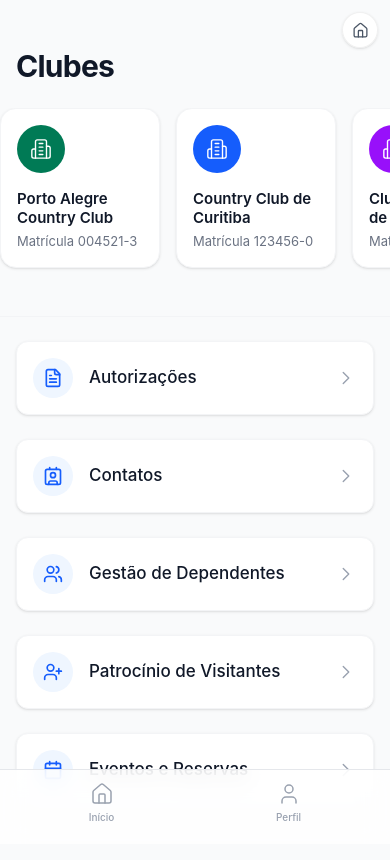
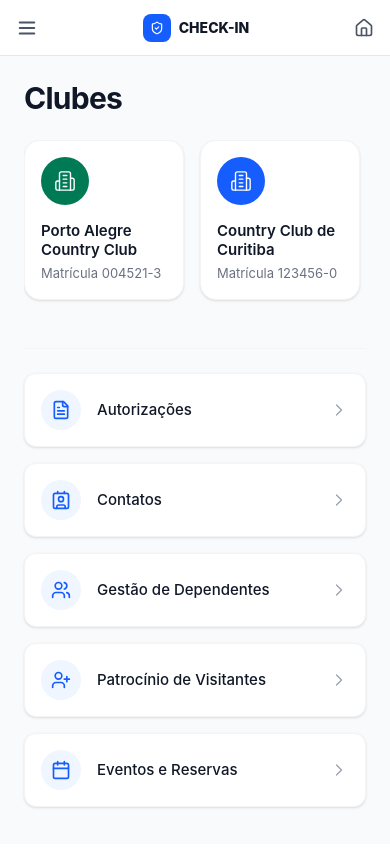
Before and after one commit to GiovannT0rres/Prototipo2_0.1, a React (Vite) app: page /check-in/espacos in a window 390 px wide. Shown: the top 860 px of the page. Built offline with nearby package versions, Linux system fonts and the light colour scheme; sample sign-in values are in the browser's storage.

Commit message:
feat: enhance CheckInLayout with responsive sidebar and navigation links; remove BottomTabBar; update various components to streamline navigation

```diff
--- a/src/apps/check-in/CheckInLayout.tsx
+++ b/src/apps/check-in/CheckInLayout.tsx
@@ -1,10 +1,11 @@
-import { useEffect } from "react";
-import { Outlet, useNavigate } from "react-router";
-import { Home } from "lucide-react";
-import { BottomTabBar } from "./components/BottomTabBar";
+import { useEffect, useState } from "react";
+import { Outlet, useNavigate, useLocation } from "react-router";
+import { Home, ShieldCheck, FileText, Contact, Users, UserPlus, Calendar, LogOut, Menu, X } from "lucide-react";
 
 export function CheckInLayout() {
   const navigate = useNavigate();
+  const location = useLocation();
+  const [menuOpen, setMenuOpen] = useState(false);
 
   useEffect(() => {
     const isAuthenticated = localStorage.getItem("isAuthenticated");
@@ -13,17 +14,132 @@
     }
   }, [navigate]);
 
+  // Fecha o menu mobile sempre que a rota muda
+  useEffect(() => {
+    setMenuOpen(false);
+  }, [location.pathname]);
+
+  const navItems = [
+    { name: "Início", icon: Home, path: "/check-in/espacos", match: (p: string) => p.startsWith("/check-in/clube/") || p === "/check-in/espacos" || p === "/check-in/clubes" },
+    { name: "Autorizações", icon: FileText, path: "/check-in/autorizacoes" },
+    { name: "Contatos", icon: Contact, path: "/check-in/contatos" },
+    { name: "Gestão de Dependentes", icon: Users, path: "/check-in/dependentes" },
+    { name: "Patrocínio de Visitantes", icon: UserPlus, path: "/check-in/patrocinio" },
+    { name: "Eventos e Reservas", icon: Calendar, path: "/check-in/reservas" },
+  ];
+
+  const NavLinks = () => (
+    <nav className="flex-1 px-4 space-y-1.5 mt-4">
+      {navItems.map((item) => {
+        const isActive = item.match ? item.match(location.pathname) : location.pathname === item.path;
+        return (
+          <button
+            key={item.path}
+            onClick={() => navigate(item.path)}
+            className={`w-full flex items-center gap-3 px-3 py-2.5 rounded-lg transition-colors text-left ${
+              isActive ? "bg-blue-600 text-white" : "text-gray-600 hover:bg-gray-100"
+            }`}
+          >
+            <item.icon size={18} />
+            <span className="text-[14px] font-semibold">{item.name}</span>
+          </button>
+        );
+      })}
+    </nav>
+  );
+
+  const SairButton = () => (
+    <div className="p-4 border-t border-gray-200">
+      <button
+        onClick={() => {
+          localStorage.removeItem("isAuthenticated");
+          navigate("/login");
+        }}
+        className="w-full flex items-center gap-3 px-3 py-2.5 rounded-lg text-red-600 hover:bg-red-50 transition-colors"
+      >
+        <LogOut size={18} />
+        <span className="text-[14px] font-semibold">Sair</span>
+      </button>
+    </div>
+  );
+
+  const Logo = () => (
+    <div className="p-6 flex items-center gap-3">
+      <div className="w-10 h-10 bg-blue-600 rounded-xl flex items-center justify-center shrink-0">
+        <ShieldCheck size={20} className="text-white" />
+      </div>
+      <div>
+        <p className="text-[15px] font-extrabold text-gray-900 leading-tight">CHECK-IN</p>
+        <p className="text-[10px] text-gray-400 font-medium uppercase tracking-widest leading-none mt-0.5">
+          PACC Clube
+        </p>
+      </div>
+    </div>
+  );
+
   return (
-    <div className="min-h-screen bg-gray-50 font-sans pb-[80px]">
+    <div className="min-h-screen bg-gray-50 font-sans flex flex-col md:flex-row">
+      {/* Barra superior — só no mobile/tablet, onde a sidebar fica escondida */}
+      <div className="md:hidden sticky top-0 z-40 bg-white border-b border-gray-200 flex items-center justify-between px-4 h-14">
+        <button
+          onClick={() => setMenuOpen(true)}
+          className="p-2 -ml-2 text-gray-600"
+          aria-label="Abrir menu"
+        >
+          <Menu size={22} />
+        </button>
+        <div className="flex items-center gap-2">
+          <div className="w-7 h-7 bg-blue-600 rounded-lg flex items-center justify-center">
+            <ShieldCheck size={14} className="text-white" />
+          </div>
+          <p className="text-[14px] font-extrabold text-gray-900">CHECK-IN</p>
+        </div>
+        <button
+          onClick={() => navigate("/")}
+          className="p-2 -mr-2 text-gray-600"
+          title="Voltar ao Hub"
+        >
+          <Home size={20} />
+        </button>
+      </div>
+
+      {/* Botão "Voltar ao Hub" flutuante — só faz sentido em telas largas, já que
+          no mobile o mesmo atalho já está na barra superior acima */}
       <button
         onClick={() => navigate("/")}
-        className="fixed top-3 right-3 z-50 w-9 h-9 flex items-center justify-center bg-white/90 backdrop-blur-sm border border-black/[0.06] rounded-full shadow-sm active:scale-95 transition-transform"
-        title="Voltar ao Hub"
+        className="hidden md:flex fixed top-4 right-4 z-50 items-center gap-2 bg-white border border-gray-200 text-gray-700 px-3.5 py-2 rounded-full shadow-sm hover:bg-gray-50 transition-colors text-[13px] font-semibold"
       >
-        <Home size={17} className="text-gray-600" strokeWidth={1.8} />
+        <Home size={16} />
+        <span>Voltar ao Hub</span>
       </button>
-      <Outlet />
-      <BottomTabBar />
+
+      {/* Sidebar persistente — desktop/tablet largo */}
+      <aside className="w-64 bg-white border-r border-gray-200 hidden md:flex flex-col">
+        <Logo />
+        <NavLinks />
+        <SairButton />
+      </aside>
+
+      {/* Drawer — mobile, aberto pelo botão de menu na barra superior */}
+      {menuOpen && (
+        <div className="md:hidden fixed inset-0 z-50 flex">
+          <div className="absolute inset-0 bg-black/40" onClick={() => setMenuOpen(false)} />
+          <div className="relative w-72 max-w-[80%] bg-white h-full flex flex-col shadow-xl animate-in slide-in-from-left duration-200">
+            <div className="flex items-center justify-between pr-4">
+              <Logo />
+              <button onClick={() => setMenuOpen(false)} className="p-2 text-gray-500" aria-label="Fechar menu">
+                <X size={20} />
+              </button>
+            </div>
+            <NavLinks />
+            <SairButton />
+          </div>
+        </div>
+      )}
+
+      <main className="flex-1 overflow-x-hidden">
+        <Outlet />
+      </main>
     </div>
   );
 }
--- a/src/apps/check-in/components/Autorizacoes.tsx
+++ b/src/apps/check-in/components/Autorizacoes.tsx
@@ -1,7 +1,6 @@
 import { useState, useRef } from "react";
 import { useNavigate } from "react-router";
 import {
-  ChevronLeft,
   ChevronRight,
   Check,
   X,
@@ -22,9 +21,7 @@
   MOTIVOS_ACESSO,
 } from "../mocks/mockCheckIn";
 
-// Sentinel usado quando a pessoa é liberada para o clube todo, em vez de um
-// espaço específico — dependentes têm isso implícito; convidados patrocinados
-// podem escolher isso como alternativa a um espaço fixo.
+
 const CLUBE_INTEIRO_ID = "all";
 
 type RevokeModalState = {
@@ -268,13 +265,8 @@
     <div className="min-h-screen bg-[#f2f2f7] flex flex-col">
       <div className="bg-white/75 backdrop-blur-xl sticky top-0 z-20 border-b border-black/[0.08]">
         <div className="flex items-center justify-between px-4 h-[44px]">
-          <button
-            onClick={() => navigate("/check-in/espacos")}
-            className="text-[#007AFF] flex items-center -ml-2 ios-press"
-          >
-            <ChevronLeft size={28} strokeWidth={1.5} />
-            <span className="text-[17px] -ml-1 font-normal">Início</span>
-          </button>
+          {/* Sem botão de "Início" aqui — a navegação global (sidebar/drawer) já cobre isso, não precisa de dois menus */}
+          <div className="w-10" />
           <span className="text-[17px] font-semibold text-gray-900 absolute left-1/2 -translate-x-1/2">
             Painel Geral
           </span>
@@ -386,6 +378,10 @@
                               if (motivo.id === "prestador" && req.espacoId === CLUBE_INTEIRO_ID) {
                                 updateRequestField(req.id, "espacoId", ESPACOS[0]?.id || "1");
                               }
+                              // Visitante é convidado patrocinado — não pode virar Autorizador (não convida outros).
+                              if (motivo.id === "visitante" && req.canManageAccess) {
+                                updateRequestField(req.id, "canManageAccess", false);
+                              }
                             }}
                             className={`px-4 py-1.5 rounded-full text-[13px] font-semibold transition-all ${
                               req.type === motivo.id
@@ -443,6 +439,7 @@
                       ))}
                     </div>
 
+                    {req.type !== "visitante" && (
                       <div className="bg-[#f2f2f7] p-3.5 rounded-xl flex items-center justify-between">
                         <div>
                           <span className="text-[14px] font-semibold text-gray-900">Permitir criar convites</span>
@@ -458,6 +455,7 @@
                           <div className="w-[51px] h-[31px] bg-gray-300 peer-focus:outline-none rounded-full peer peer-checked:after:translate-x-[20px] peer-checked:after:border-white after:content-[''] after:absolute after:top-[2px] after:left-[2px] after:bg-white after:border-gray-300 after:border after:rounded-full after:h-[27px] after:w-[27px] after:transition-all after:shadow-sm peer-checked:bg-[#34C759]" />
                         </label>
                       </div>
+                    )}
 
                     <div className="space-y-2.5 pt-1">
                       <SlideToApprove
--- a/src/apps/check-in/components/BottomTabBar.tsx
+++ /dev/null
@@ -1,45 +0,0 @@
-import { NavLink, useNavigate, useLocation } from "react-router";
-import { Home, User } from "lucide-react";
-
-export function BottomTabBar() {
-  const navigate = useNavigate();
-  const { pathname } = useLocation();
-
-  const handleInicioClick = (e: React.MouseEvent) => {
-    e.preventDefault();
-    const lastClubId = localStorage.getItem("lastClubId") || "1";
-    navigate(`/check-in/clube/${lastClubId}`);
-  };
-
-  // Verifica se estamos na rota de um clube para destacar o botão Início
-  const isClubRoute = pathname.startsWith("/check-in/clube/") || pathname === "/check-in";
-
-  return (
-    <div className="fixed bottom-0 left-0 right-0 bg-white/80 backdrop-blur-md border-t border-gray-200 pb-4 pt-1">
-      <div className="flex justify-around items-center h-[50px] px-2 mt-1">
-
-        <button
-          onClick={handleInicioClick}
-          className={`flex flex-col items-center justify-center w-full h-full gap-1 ${
-            isClubRoute ? "text-blue-600" : "text-gray-400"
-          }`}
-        >
-          <Home size={24} strokeWidth={1.5} />
-          <span className="text-[10px] font-medium">Início</span>
-        </button>
-
-        <NavLink
-          to="/check-in/profile"
-          className={({ isActive }) =>
-            `flex flex-col items-center justify-center w-full h-full gap-1 ${
-              isActive ? "text-blue-600" : "text-gray-400"
-            }`
-          }
-        >
-          <User size={24} strokeWidth={1.5} />
-          <span className="text-[10px] font-medium">Perfil</span>
-        </NavLink>
-      </div>
-    </div>
-  );
-}
--- a/src/apps/check-in/components/Contatos.tsx
+++ b/src/apps/check-in/components/Contatos.tsx
@@ -1,11 +1,9 @@
 import { useState } from "react";
-import { useNavigate } from "react-router";
-import { ChevronLeft, ChevronDown, Copy, Check } from "lucide-react";
+import { ChevronDown, Copy, Check } from "lucide-react";
 
 import { MOCK_CONTACTS } from "../mocks/mockCheckIn";
 
 export function Contatos() {
-  const navigate = useNavigate();
 
   const [expandedContactId, setExpandedContactId] = useState<string | null>(null);
   const [copiedId, setCopiedId] = useState<string | null>(null);
@@ -30,13 +28,8 @@
     <div className="min-h-screen bg-gray-50 flex flex-col">
       <div className="bg-white/80 backdrop-blur-md sticky top-0 z-10 border-b border-gray-200">
         <div className="flex items-center justify-between px-4 h-12">
-          <button
-            onClick={() => navigate(-1)}
-            className="text-blue-600 flex items-center -ml-2 active:opacity-70"
-          >
-            <ChevronLeft size={28} strokeWidth={1.5} />
-            <span className="text-[17px] -ml-1">Voltar</span>
-          </button>
+          {/* Sem botão de "Voltar" aqui — a navegação global (sidebar/drawer) já cobre isso, não precisa de dois menus */}
+          <div className="w-10" />
           <span className="text-[17px] font-semibold text-gray-900">
             Meus Contatos
           </span>
--- a/src/apps/check-in/components/EspacoDetail.tsx
+++ b/src/apps/check-in/components/EspacoDetail.tsx
@@ -7,7 +7,6 @@
   const { id } = useParams();
   const [copied, setCopied] = useState(false);
 
-  // Guardamos o ID no localStorage para sabermos o último espaço visitado
   useEffect(() => {
     if (id) localStorage.setItem("lastEspacoId", id);
   }, [id]);
--- a/src/apps/check-in/components/EventosReservas.tsx
+++ b/src/apps/check-in/components/EventosReservas.tsx
@@ -1,6 +1,5 @@
 import { useState } from "react";
-import { useNavigate } from "react-router";
-import { ChevronLeft, Calendar, MapPin, Clock, CheckCircle2 } from "lucide-react";
+import { Calendar, MapPin, Clock, CheckCircle2 } from "lucide-react";
 import { motion, AnimatePresence } from "motion/react";
 import { toast, Toaster } from "sonner";
 
@@ -13,7 +12,6 @@
 const HORARIOS = ["08:00 - 12:00", "13:00 - 17:00", "18:00 - 22:00"];
 
 export function EventosReservas() {
-  const navigate = useNavigate();
 
   const [selectedSpace, setSelectedSpace] = useState<string | null>(null);
   const [date, setDate] = useState("");
@@ -47,13 +45,8 @@
     <div className="min-h-screen bg-gray-50 flex flex-col font-sans pb-24">
       <div className="bg-white/80 backdrop-blur-md sticky top-0 z-10 border-b border-gray-200">
         <div className="flex items-center justify-between px-4 h-12">
-          <button
-            onClick={() => navigate(-1)}
-            className="text-blue-600 flex items-center -ml-2 active:opacity-70"
-          >
-            <ChevronLeft size={28} strokeWidth={1.5} />
-            <span className="text-[17px] -ml-1">Voltar</span>
-          </button>
+          {/* Sem botão de "Voltar" aqui — a navegação global (sidebar/drawer) já cobre isso, não precisa de dois menus */}
+          <div className="w-10" />
           <span className="text-[17px] font-semibold text-gray-900">
             Reservas
           </span>
--- a/src/apps/check-in/components/GestaoDependentes.tsx
+++ b/src/apps/check-in/components/GestaoDependentes.tsx
@@ -1,12 +1,10 @@
 import { useState } from "react";
-import { useNavigate } from "react-router";
-import { ChevronLeft, Plus, Users, UserPlus, X, AlertCircle } from "lucide-react";
+import { Plus, Users, UserPlus, X, AlertCircle } from "lucide-react";
 import { motion, AnimatePresence } from "motion/react";
 import { toast, Toaster } from "sonner";
 import { DEPENDENTS_ACTIVE } from "../mocks/mockCheckIn";
 
 export function GestaoDependentes() {
-  const navigate = useNavigate();
 
   const [dependents, setDependents] = useState(DEPENDENTS_ACTIVE);
   const [isModalOpen, setIsModalOpen] = useState(false);
@@ -25,7 +23,7 @@
       const newDep = {
         id: `d_${Date.now()}`,
         name: formData.name,
-        type: "Familiar", // status genérico — não importa o parentesco específico
+        type: "Familiar",
         birthDate: formData.birthDate,
         avatar: `https://ui-avatars.com/api/?name=${encodeURIComponent(formData.name)}&background=random`,
         pending: true,
@@ -57,13 +55,8 @@
       {/* Header */}
       <div className="bg-white/80 backdrop-blur-md sticky top-0 z-10 border-b border-gray-200">
         <div className="flex items-center justify-between px-4 h-12">
-          <button
-            onClick={() => navigate(-1)}
-            className="text-blue-600 flex items-center -ml-2 active:opacity-70"
-          >
-            <ChevronLeft size={28} strokeWidth={1.5} />
-            <span className="text-[17px] -ml-1">Voltar</span>
-          </button>
+          {/* Sem botão de "Voltar" aqui — a navegação global (sidebar/drawer) já cobre isso, não precisa de dois menus */}
+          <div className="w-10" />
           <span className="text-[17px] font-semibold text-gray-900">
             Dependentes
           </span>
--- a/src/apps/check-in/components/Home.tsx
+++ b/src/apps/check-in/components/Home.tsx
@@ -44,10 +44,10 @@
   };
 
   return (
-    <div className="pt-12 max-w-md mx-auto pb-10">
+    <div className="max-w-5xl mx-auto p-6 md:p-8">
 
       {/* SEÇÃO DOS CLUBES — gerar convite/passe de acesso por clube */}
-      <div className="px-4 mb-8">
+      <div className="mb-8">
         <h1 className="text-3xl font-bold tracking-tight text-gray-900 mb-6">
           Clubes
         </h1>
@@ -58,7 +58,7 @@
           onMouseLeave={handleMouseLeave}
           onMouseUp={handleMouseUp}
           onMouseMove={handleMouseMove}
-          className={`flex overflow-x-auto gap-4 pb-4 -mx-4 px-4 snap-x select-none scrollbar-hide ${
+          className={`flex overflow-x-auto gap-4 pb-4 snap-x select-none scrollbar-hide ${
             isDragging ? "cursor-grabbing" : "cursor-grab"
           }`}
           style={{ scrollbarWidth: 'none', msOverflowStyle: 'none' }}
@@ -92,91 +92,31 @@
 
       <hr className="border-gray-100 my-2" />
 
-      {/* BOTÃO DE AUTORIZAÇÕES */}
-      <div className="px-4 mt-6">
+      {/* ATALHOS — mesmas seções já disponíveis na barra lateral, em formato de grid pra tela larga */}
+      <div className="grid grid-cols-1 sm:grid-cols-2 lg:grid-cols-3 gap-4 mt-6">
+        {[
+          { path: "/check-in/autorizacoes", label: "Autorizações", icon: FileText },
+          { path: "/check-in/contatos", label: "Contatos", icon: Contact },
+          { path: "/check-in/dependentes", label: "Gestão de Dependentes", icon: Users },
+          { path: "/check-in/patrocinio", label: "Patrocínio de Visitantes", icon: UserPlus },
+          { path: "/check-in/reservas", label: "Eventos e Reservas", icon: Calendar },
+        ].map((item) => (
           <button
-          onClick={() => navigate('/check-in/autorizacoes')}
-          className="w-full bg-white flex items-center justify-between p-4 rounded-xl shadow-sm border border-gray-100 active:scale-[0.98] active:bg-gray-50 transition-all"
+            key={item.path}
+            onClick={() => navigate(item.path)}
+            className="bg-white flex items-center justify-between p-4 rounded-xl shadow-sm border border-gray-100 hover:border-gray-200 hover:shadow-md transition-all text-left"
           >
             <div className="flex items-center gap-4">
-            <div className="w-10 h-10 rounded-full bg-blue-50 flex items-center justify-center text-blue-600">
-              <FileText size={20} strokeWidth={2} />
+              <div className="w-10 h-10 rounded-full bg-blue-50 flex items-center justify-center text-blue-600 shrink-0">
+                <item.icon size={20} strokeWidth={2} />
               </div>
-            <span className="text-[17px] font-medium text-gray-900">
-              Autorizações
+              <span className="text-[15px] font-medium text-gray-900">
+                {item.label}
               </span>
             </div>
-          <ChevronRight size={22} className="text-gray-400" strokeWidth={1.5} />
+            <ChevronRight size={20} className="text-gray-400 shrink-0" strokeWidth={1.5} />
           </button>
-      </div>
-
-      {/* BOTÃO DE CONTATOS */}
-      <div className="px-4 mt-6">
-        <button
-          onClick={() => navigate('/check-in/contatos')}
-          className="w-full bg-white flex items-center justify-between p-4 rounded-xl shadow-sm border border-gray-100 active:scale-[0.98] active:bg-gray-50 transition-all"
-        >
-          <div className="flex items-center gap-4">
-            <div className="w-10 h-10 rounded-full bg-blue-50 flex items-center justify-center text-blue-600">
-              <Contact size={20} strokeWidth={2} />
-            </div>
-            <span className="text-[17px] font-medium text-gray-900">
-              Contatos
-            </span>
-          </div>
-          <ChevronRight size={22} className="text-gray-400" strokeWidth={1.5} />
-        </button>
-      </div>
-
-      <div className="px-4 mt-6">
-        <button
-          onClick={() => navigate('/check-in/dependentes')}
-          className="w-full bg-white flex items-center justify-between p-4 rounded-xl shadow-sm border border-gray-100 active:scale-[0.98] active:bg-gray-50 transition-all"
-        >
-          <div className="flex items-center gap-4">
-            <div className="w-10 h-10 rounded-full bg-blue-50 flex items-center justify-center text-blue-600">
-              <Users size={20} strokeWidth={2} />
-            </div>
-            <span className="text-[17px] font-medium text-gray-900">
-              Gestão de Dependentes
-            </span>
-          </div>
-          <ChevronRight size={22} className="text-gray-400" strokeWidth={1.5} />
-        </button>
-      </div>
-
-      <div className="px-4 mt-6">
-        <button
-          onClick={() => navigate('/check-in/patrocinio')}
-          className="w-full bg-white flex items-center justify-between p-4 rounded-xl shadow-sm border border-gray-100 active:scale-[0.98] active:bg-gray-50 transition-all"
-        >
-          <div className="flex items-center gap-4">
-            <div className="w-10 h-10 rounded-full bg-blue-50 flex items-center justify-center text-blue-600">
-              <UserPlus size={20} strokeWidth={2} />
-            </div>
-            <span className="text-[17px] font-medium text-gray-900">
-              Patrocínio de Visitantes
-            </span>
-          </div>
-          <ChevronRight size={22} className="text-gray-400" strokeWidth={1.5} />
-        </button>
-      </div>
-
-      <div className="px-4 mt-6">
-        <button
-          onClick={() => navigate('/check-in/reservas')}
-          className="w-full bg-white flex items-center justify-between p-4 rounded-xl shadow-sm border border-gray-100 active:scale-[0.98] active:bg-gray-50 transition-all"
-        >
-          <div className="flex items-center gap-4">
-            <div className="w-10 h-10 rounded-full bg-blue-50 flex items-center justify-center text-blue-600">
-              <Calendar size={20} strokeWidth={2} />
-            </div>
-            <span className="text-[17px] font-medium text-gray-900">
-              Eventos e Reservas
-            </span>
-          </div>
-          <ChevronRight size={22} className="text-gray-400" strokeWidth={1.5} />
-        </button>
+        ))}
       </div>
 
     </div>
--- a/src/apps/check-in/components/PatrocinioConvidados.tsx
+++ b/src/apps/check-in/components/PatrocinioConvidados.tsx
@@ -1,11 +1,9 @@
 import { useState } from "react";
-import { useNavigate } from "react-router";
-import { ChevronLeft, Search, Calendar, UserPlus, CheckCircle2 } from "lucide-react";
+import { Search, Calendar, UserPlus, CheckCircle2 } from "lucide-react";
 import { motion, AnimatePresence } from "motion/react";
 import { toast, Toaster } from "sonner";
 
 export function PatrocinioConvidados() {
-  const navigate = useNavigate();
 
   const [cpf, setCpf] = useState("");
   const [isSearching, setIsSearching] = useState(false);
@@ -57,13 +55,8 @@
     <div className="min-h-screen bg-gray-50 flex flex-col font-sans">
       <div className="bg-white/80 backdrop-blur-md sticky top-0 z-10 border-b border-gray-200">
         <div className="flex items-center justify-between px-4 h-12">
-          <button
-            onClick={() => navigate(-1)}
-            className="text-blue-600 flex items-center -ml-2 active:opacity-70"
-          >
-            <ChevronLeft size={28} strokeWidth={1.5} />
-            <span className="text-[17px] -ml-1">Voltar</span>
-          </button>
+          {/* Sem botão de "Voltar" aqui — a navegação global (sidebar/drawer) já cobre isso, não precisa de dois menus */}
+          <div className="w-10" />
           <span className="text-[17px] font-semibold text-gray-900">
             Convites
           </span>
--- a/src/apps/check-in/routes.tsx
+++ b/src/apps/check-in/routes.tsx
@@ -9,7 +9,6 @@
 import { GestaoDependentes } from "./components/GestaoDependentes";
 import { PatrocinioConvidados } from "./components/PatrocinioConvidados";
 import { EventosReservas } from "./components/EventosReservas";
-import { Profile } from "@/shared/components/Profile";
 
 function DefaultRedirect() {
   return <Navigate to="/check-in/espacos" replace />;
@@ -24,7 +23,6 @@
   { path: "dependentes", Component: GestaoDependentes },
   { path: "patrocinio", Component: PatrocinioConvidados },
   { path: "reservas", Component: EventosReservas },
-  { path: "profile", Component: Profile },
   { path: "espaco/:id", Component: EspacoDetail },
   { path: "espaco/:id/guests", Component: GuestListPage },
   { path: "clube/:id", Component: ClubDetail },
```
Lines whose indentation alone changed are shown as unchanged.
